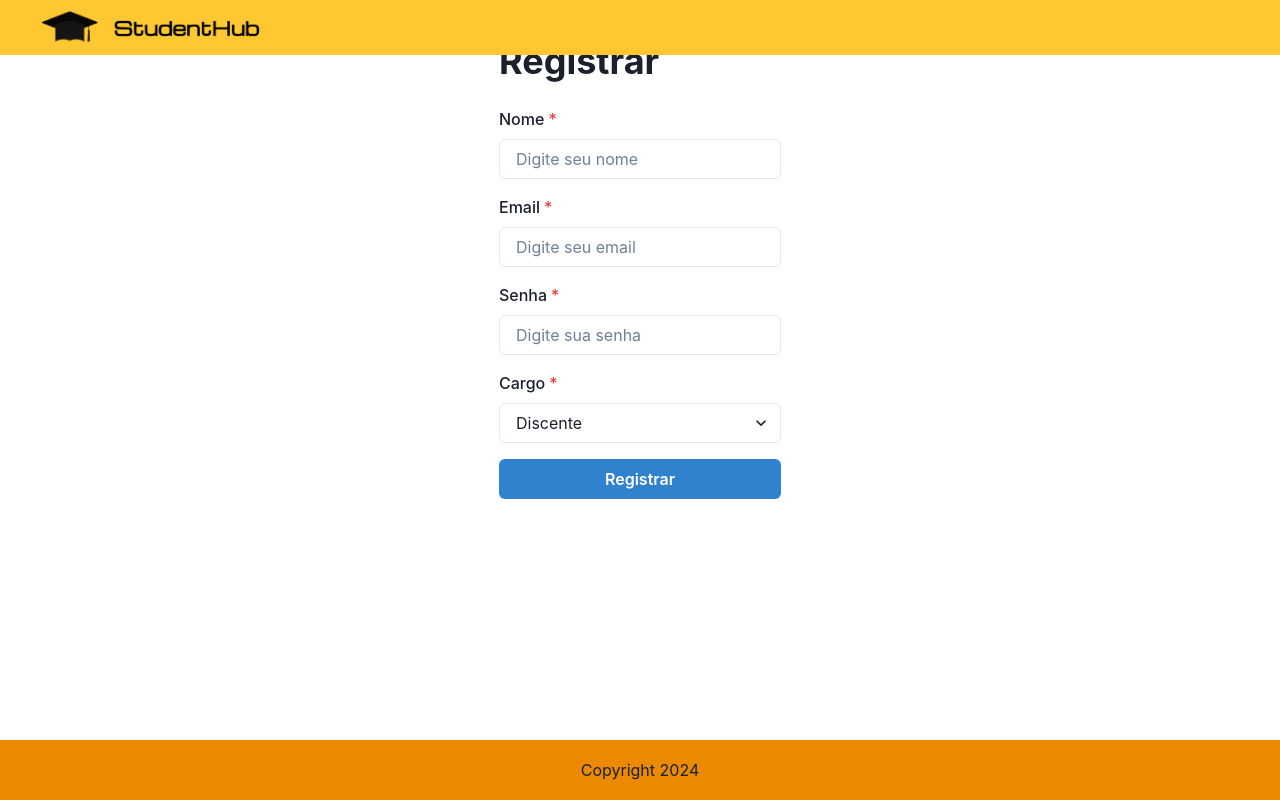
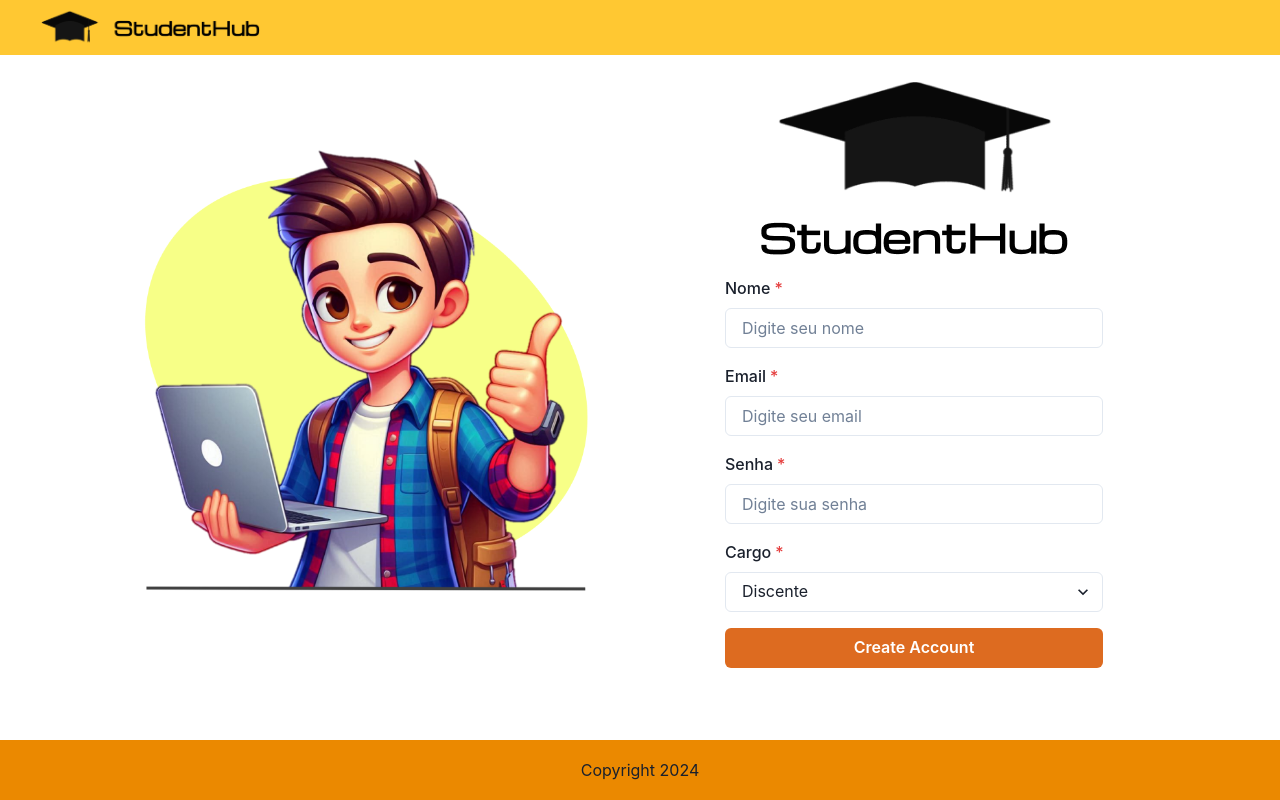
Before and after one commit to Gustavotc/tech-challeng-3-portal-alunos-react, a React (Vite) app: page /auth/register in a window 1280 px wide. Built offline with nearby package versions, Linux system fonts and the light colour scheme.

Commit message:
feat: adjust register screen

```diff
--- a/src/features/auth/domain/usecases/useRegister.ts
+++ b/src/features/auth/domain/usecases/useRegister.ts
@@ -1,15 +1,16 @@
 import { AuthRepository } from "../../infra/repositories/AuthRepository";
 import { IAuthRegisterUser } from "../interfaces/IAuthRegisterUser";
+import { IUser } from "../interfaces/IUser";
 
 interface IRegister {
-  register: (registerUser: IAuthRegisterUser) => Promise<void>; // async function to register a user
+  register: (registerUser: IAuthRegisterUser) => Promise<IUser>; // async function to register a user
 }
 
 export const useRegister = (): IRegister => {
   const authRepo = new AuthRepository();
 
-  const register = async (registerUser: IAuthRegisterUser) => {
-    await authRepo.register(registerUser);
+  const register = async (registerUser: IAuthRegisterUser): Promise<IUser> => {
+    return authRepo.register(registerUser);
   };
 
   return { register };
--- a/src/features/auth/presentation/login/Login.tsx
+++ b/src/features/auth/presentation/login/Login.tsx
@@ -71,8 +71,8 @@ export const Login = () => {
         paddingTop="20px"
         align="flex-start"
         justify="space-around"
-        w="full"
-      >
+        w="full">
+
         <Show above="md">
           <VStack flex={1} height="100%" justifyContent="center" align="center">
             <Image src={homeImage} alt="HomeImage" />
@@ -108,7 +108,7 @@ export const Login = () => {
                 Login
               </Button>
 
-              <Button colorScheme="orange" type="button" width="full">
+              <Button colorScheme="orange" type="button" width="full" onClick={() => navigate("/auth/register")}>
                 Sign Up
               </Button>
             </VStack>
--- a/src/features/auth/presentation/register/Register.tsx
+++ b/src/features/auth/presentation/register/Register.tsx
@@ -1,27 +1,44 @@
-import React, { useState } from "react";
+import { useState } from "react";
 import { useRegister } from "../../domain/usecases/useRegister";
 import {
-  Box,
   FormControl,
   FormLabel,
   Input,
   Button,
-  Heading,
   VStack,
-  Alert,
-  AlertIcon,
   Select,
+  HStack,
+  Show,
+  Image,
+  useToast,
 } from "@chakra-ui/react";
+import styled from "styled-components";
+import homeImage from "../../../../assets/HomeImage.png";
+import logoGrande from "../../../../assets/LogoGrande.png";
 import { IAuthRegisterUser } from "../../domain/interfaces/IAuthRegisterUser";
+import { useAuthContext } from "../../../../contexts/AuthContext";
+import { useNavigate } from "react-router-dom";
+
+const StyledForm = styled.form`
+  display: flex;
+  width: 100%;
+  gap: 4rem;
+  justify-content: center;
+  align-items: center;
+`;
 
 export const Register = () => {
+  const navigate = useNavigate();
+  const { updateAuthUser } = useAuthContext();
+
   const [name, setName] = useState("");
   const [email, setEmail] = useState("");
   const [password, setPassword] = useState("");
   const [role, setRole] = useState<"DOCENTE" | "DISCENTE">("DISCENTE");
-  const [errorMessage, setErrorMessage] = useState<string | null>(null);
 
   const { register } = useRegister();
+
+  const toast = useToast();
 
   const handleRegister = async (e: React.FormEvent) => {
     e.preventDefault();
@@ -33,32 +50,60 @@ export const Register = () => {
         roleId: role,
       };
 
-      await register(authRegister);
-      // Redirecionar ou exibir feedback de sucesso
+      const user = await register(authRegister);
+
+      toast({
+        title: "Usuário criado com sucesso",
+        description: "O usuário foi criado com sucesso!",
+        position: "top-right",
+        status: "success",
+      });
+
+      updateAuthUser(user);
+
+      navigate("/posts");
+
     } catch {
-      setErrorMessage("Erro ao registrar usuário");
+      toast({
+        title: "Credenciais incorretas",
+        description: "Verifique suas informações e tente novamente!",
+        position: "top-right",
+        status: "error",
+      });
     }
   };
 
   return (
-    <Box maxW="md" mx="auto" mt={10} flex={1}>
-      <Heading mb={6}>Registrar</Heading>
-      {errorMessage && (
-        <Alert status="error" mb={4}>
-          <AlertIcon />
-          {errorMessage}
-        </Alert>
-      )}
-      <form onSubmit={handleRegister}>
-        <VStack spacing={4}>
+    <VStack flex={1}>
+      <HStack
+        flex={1}
+        paddingLeft={{ base: "8", md: "24" }}
+        paddingRight={{ base: "8", md: "24" }}
+        paddingBottom="20px"
+        paddingTop="20px"
+        align="flex-start"
+        justify="space-around"
+        w="full">
+
+        <Show above="md">
+          <VStack flex={1} height="100%" justifyContent="center" align="center">
+            <Image src={homeImage} alt="HomeImage" />
+          </VStack>
+        </Show>
+
+        <VStack flex={1} height="100%" justifyContent="center" align="center">
+          <Image src={logoGrande} alt="StudentHub" />
+
+          <StyledForm onSubmit={handleRegister}>
+            <VStack width={{ base: "100%", md: "70%" }} spacing={4}>
+
               <FormControl id="name" isRequired>
                 <FormLabel>Nome</FormLabel>
                   <Input
                     type="text"
                     value={name}
                     onChange={(e) => setName(e.target.value)}
-              placeholder="Digite seu nome"
-            />
+                    placeholder="Digite seu nome"/>
               </FormControl>
 
               <FormControl id="email" isRequired>
@@ -84,6 +129,7 @@ export const Register = () => {
               <FormControl id="role" isRequired>
                 <FormLabel>Cargo</FormLabel>
                 <Select
+                  name="Cargo"
                   placeholder="Digite seu cargo"
                   onChange={(event) =>
                     setRole(event.target.value as "DOCENTE" | "DISCENTE")
@@ -95,11 +141,14 @@ export const Register = () => {
                 </Select>
               </FormControl>
 
-          <Button colorScheme="blue" type="submit" width="full">
-            Registrar
+              <Button colorScheme="orange" type="submit" width="full">
+                Create Account
               </Button>
+
             </VStack>
-      </form>
-    </Box>
+          </StyledForm>
+        </VStack>
+      </HStack>
+    </VStack>
   );
 };
--- a/src/routes/AppRoutes.tsx
+++ b/src/routes/AppRoutes.tsx
@@ -1,4 +1,4 @@
-import { Routes, Route } from "react-router-dom";
+import { Routes, Route, Navigate } from "react-router-dom";
 import BaseScreenTemplate from "../components/baseScreenTemplate/BaseScreenTemplate";
 import { Login } from "../features/auth/presentation/login/Login";
 import { Register } from "../features/auth/presentation/register/Register";
@@ -12,6 +12,8 @@ import TeacherMiddleware from "./middlewares/TeacherMiddleware";
 export default function AppRoutes() {
   return (
     <Routes>
+      <Route path="/" element={<Navigate to="/posts" replace />} />
+
       <Route path="/" element={<BaseScreenTemplate />}>
         <Route path="auth">
           <Route path="login" element={<Login />} />
```
Also changed, not shown: 1 other file (tests, documents, lock files or other folders). Lines whose indentation alone changed are shown as unchanged.
